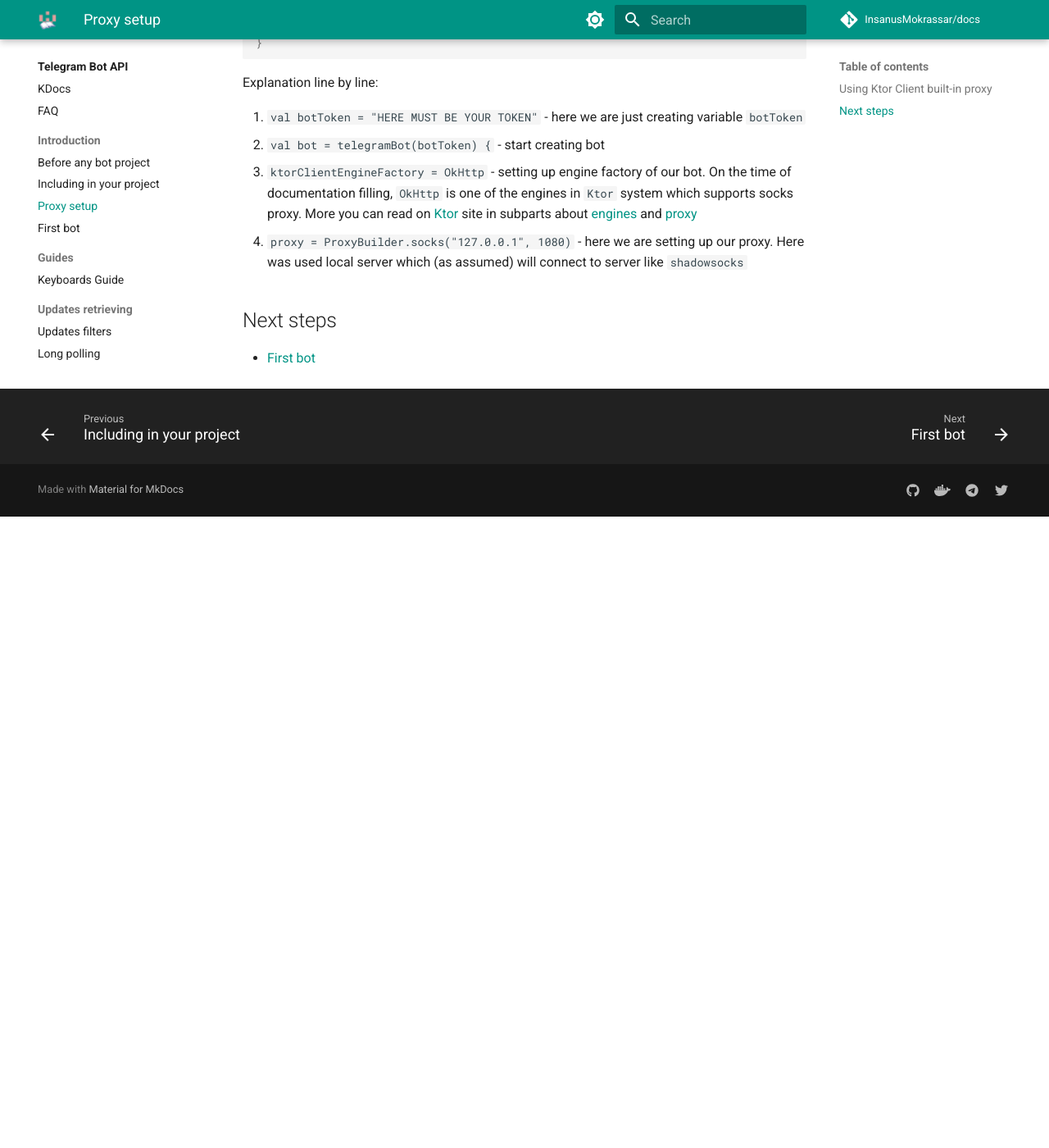
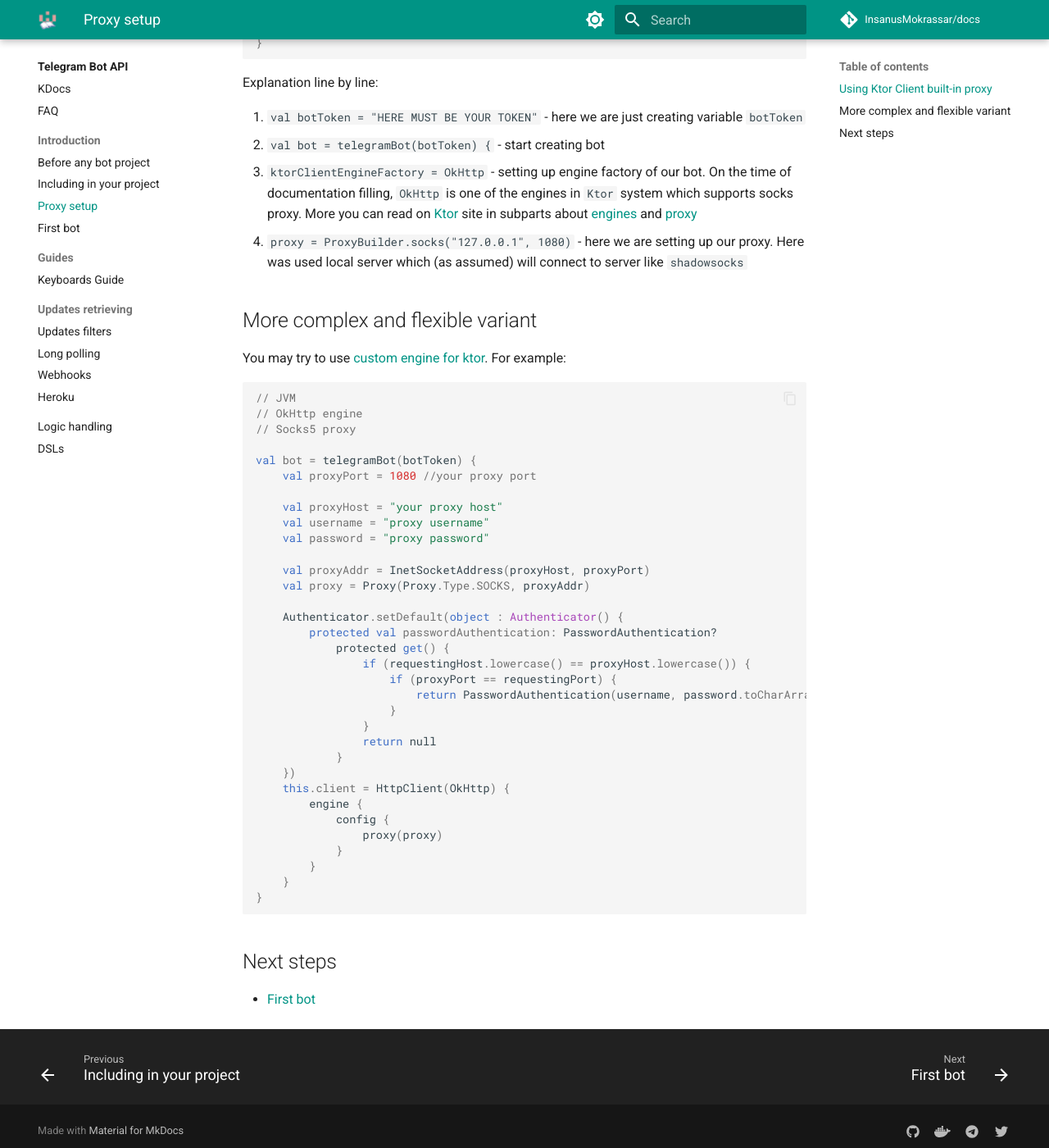
Before and after one commit to InsanusMokrassar/docs, an MkDocs documentation site: the page built from docs/tgbotapi/introduction/proxy-setup.md, in a window 1280 px wide and 1400 px high, scrolled down 1109 px. Shown: the whole window at 82% size. Built offline with MkDocs 1.6.1 and Material for MkDocs 9.7.7, drawn with Linux system fonts in a browser that asks for light colours; comment, search, counter and statistics services are not loaded; before the commit the page ends 1739 px from its top, so only the background shows below that.

Commit message:
add note about slf4j and proxy setup

````diff
--- a/docs/tgbotapi/introduction/proxy-setup.md
+++ b/docs/tgbotapi/introduction/proxy-setup.md
@@ -54,6 +54,46 @@
 3. `ktorClientEngineFactory = OkHttp` - setting up engine factory of our bot. On the time of documentation filling, `OkHttp` is one of the engines in `Ktor` system which supports socks proxy. More you can read on [Ktor](https://ktor.io) site in subparts about [engines](https://ktor.io/clients/http-client/engines.html#okhttp) and [proxy](https://ktor.io/clients/http-client/features/proxy.html)
 4. `proxy = ProxyBuilder.socks("127.0.0.1", 1080)` - here we are setting up our proxy. Here was used local server which (as assumed) will connect to server like `shadowsocks`
 
+## More complex and flexible variant
+
+You may try to use [custom engine for ktor](https://ktor.io/docs/http-client-engines.html). For example:
+
+```kotlin
+// JVM
+// OkHttp engine
+// Socks5 proxy
+
+val bot = telegramBot(botToken) {
+    val proxyPort = 1080 //your proxy port
+
+    val proxyHost = "your proxy host"
+    val username = "proxy username"
+    val password = "proxy password"
+
+    val proxyAddr = InetSocketAddress(proxyHost, proxyPort)
+    val proxy = Proxy(Proxy.Type.SOCKS, proxyAddr)
+
+    Authenticator.setDefault(object : Authenticator() {
+        protected val passwordAuthentication: PasswordAuthentication?
+            protected get() {
+                if (requestingHost.lowercase() == proxyHost.lowercase()) {
+                    if (proxyPort == requestingPort) {
+                        return PasswordAuthentication(username, password.toCharArray())
+                    }
+                }
+                return null
+            }
+    })
+    this.client = HttpClient(OkHttp) {
+        engine {
+            config {
+                proxy(proxy)
+            }
+        }
+    }
+}
+```
+
 ## Next steps
 
 * [First bot](first-bot.md)
````
Also changed, not shown: docs/tgbotapi/faq.md (+13 -0 lines).
